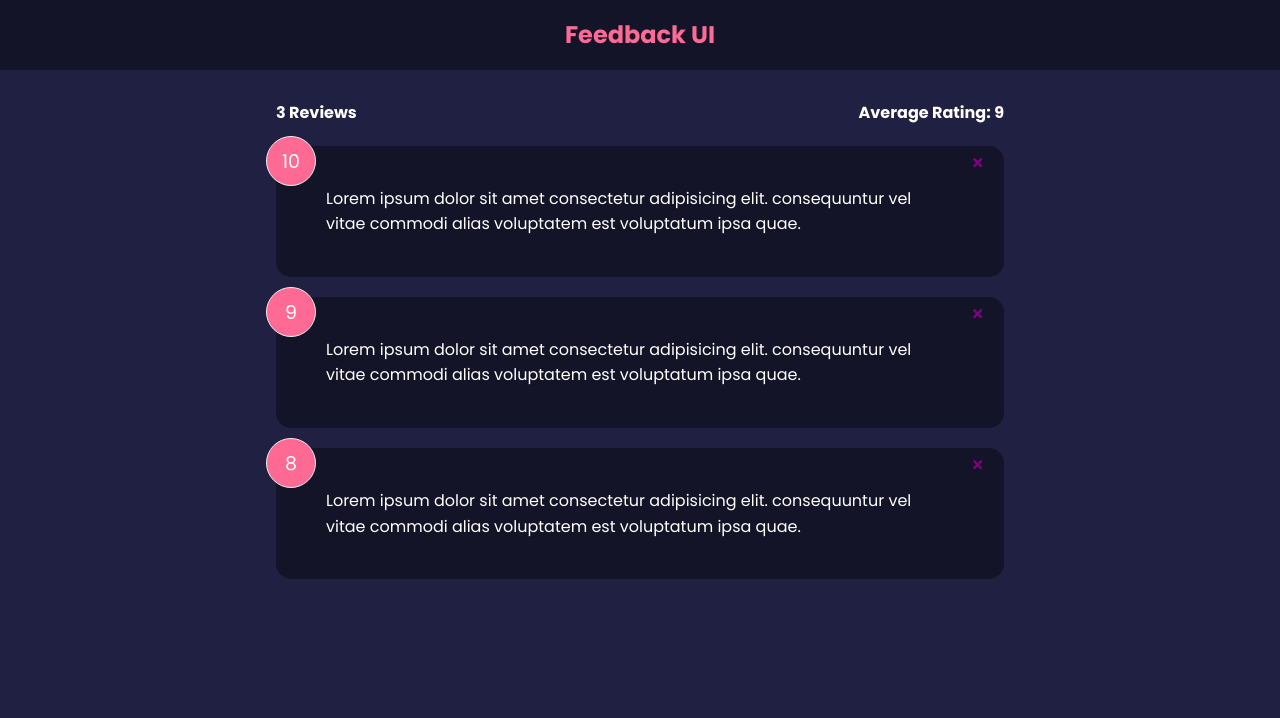
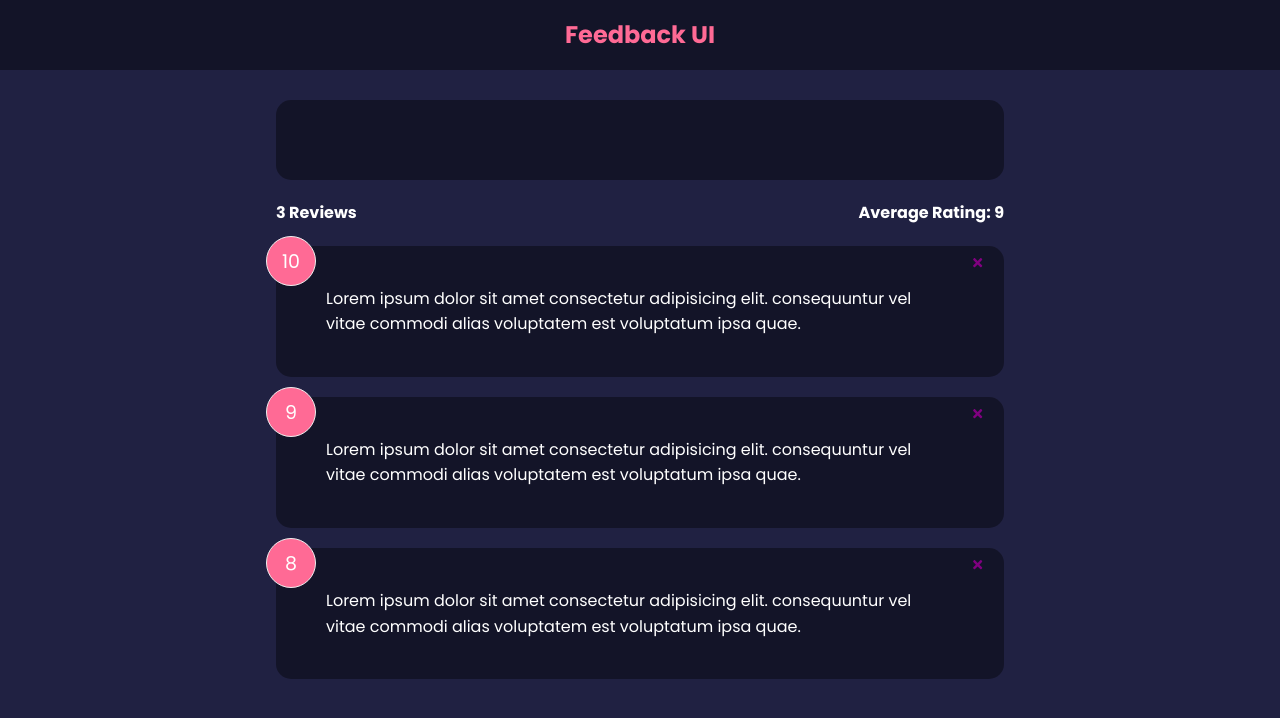
Before and after one commit to LeonardoChoi/feedback-app, a React (Create React App) app: page / in a window 1280 px wide. Shown: the top 718 px of the page. Built offline with nearby package versions, Linux system fonts and the light colour scheme.

Commit message:
Add Form component

```diff
--- a/src/App.js
+++ b/src/App.js
@@ -4,6 +4,7 @@ import FeedbackList from "./components/FeedbackList";
 import FeedbackData from "./data/FeedbackData";
 import { useState } from "react";
 import FeedbackStats from "./components/FeedbackStats";
+import Form from "./components/Form";
 
 function App() {
   const [feedback, setFeedback] = useState(FeedbackData);
@@ -18,6 +19,7 @@ function App() {
     <>
       <Header />
       <div className="container">
+        <Form />
         <FeedbackStats feedback={feedback} />
         <FeedbackList feedback={feedback} handleDelete={deleteFeedback} />
       </div>
--- /dev/null
+++ b/src/components/Form.jsx
@@ -0,0 +1,7 @@
+import Card from "./shared/Card";
+
+function Form() {
+  return <Card></Card>;
+}
+
+export default Form;
```
